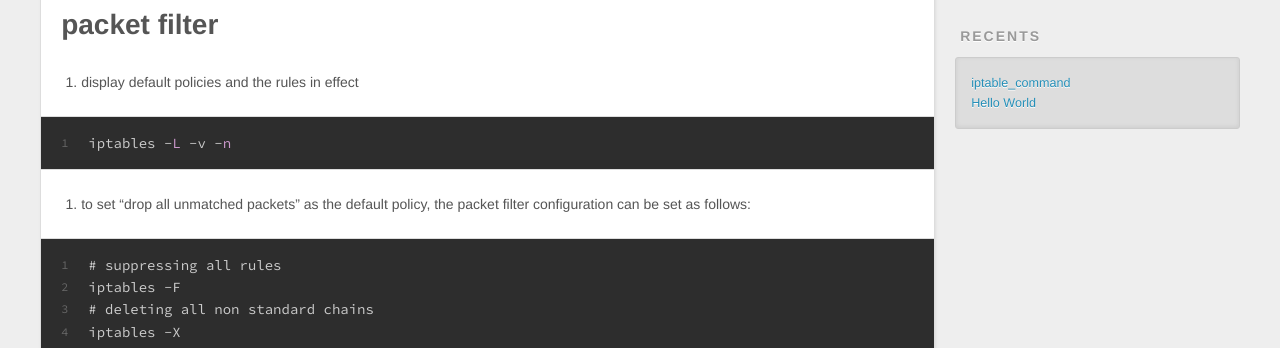
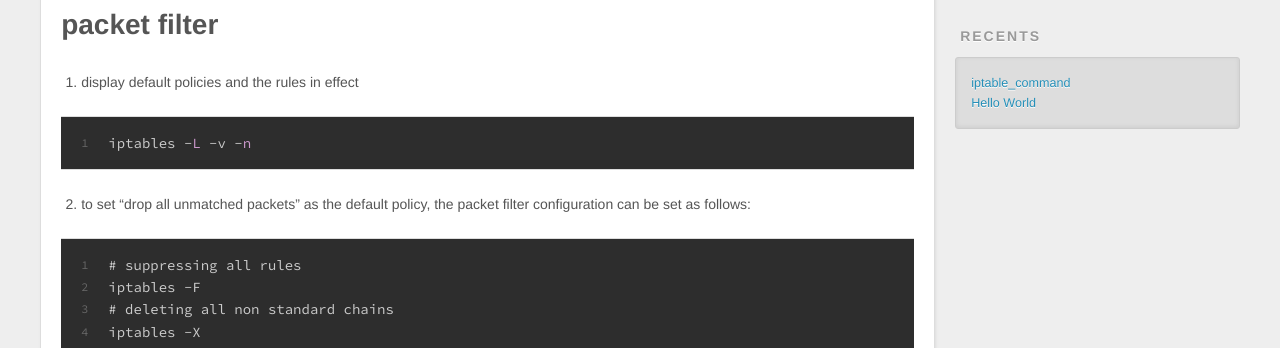
Before and after one commit to shiqian/shiqian.github.io, a plain HTML site: page 2015/05/17/iptable-command/index.html in a window 1280 px wide. Shown: the part 452-800 px from the top of the page. Drawn offline with nearby package versions, Linux system fonts and the light colour scheme.

Commit message:
Site updated: 2015-05-17 18:37:10

```diff
--- a/2015/05/17/iptable-command/index.html
+++ b/2015/05/17/iptable-command/index.html
@@ -7,11 +7,9 @@
   <meta name="viewport" content="width=device-width, initial-scale=1, maximum-scale=1">
   <meta name="description" content="packet filter
 display default policies and the rules in effect
-
  1iptables -L -v -n
 
 to set “drop all unmatched packets” as the default policy, the packet filter configuration can be set as follows:
-
  1">
 <meta property="og:type" content="article">
 <meta property="og:title" content="iptable_command">
@@ -19,21 +17,17 @@ to set “drop all unmatched packets” as the default policy, the packet filter
 <meta property="og:site_name" content="Hexo">
 <meta property="og:description" content="packet filter
 display default policies and the rules in effect
-
  1iptables -L -v -n
 
 to set “drop all unmatched packets” as the default policy, the packet filter configuration can be set as follows:
-
  1">
 <meta name="twitter:card" content="summary">
 <meta name="twitter:title" content="iptable_command">
 <meta name="twitter:description" content="packet filter
 display default policies and the rules in effect
-
  1iptables -L -v -n
 
 to set “drop all unmatched packets” as the default policy, the packet filter configuration can be set as follows:
-
  1">
 
     <link rel="alternative" href="/atom.xml" title="Hexo" type="application/atom+xml">
@@ -103,13 +97,13 @@ to set “drop all unmatched packets” as the default policy, the packet filter
     <div class="article-entry" itemprop="articleBody">
 
         <h1 id="packet_filter">packet filter</h1><ol>
-<li>display default policies and the rules in effect</li>
+<li><p>display default policies and the rules in effect</p>
+ <figure class="highlight stata"><table><tr><td class="gutter"><pre><span class="line">1</span><br></pre></td><td class="code"><pre><span class="line">iptables -<span class="keyword">L</span> -v -<span class="keyword">n</span></span><br></pre></td></tr></table></figure>
+</li>
+<li><p>to set “drop all unmatched packets” as the default policy, the packet filter configuration can be set as follows:</p>
+ <figure class="highlight sql"><table><tr><td class="gutter"><pre><span class="line">1</span><br><span class="line">2</span><br><span class="line">3</span><br><span class="line">4</span><br><span class="line">5</span><br><span class="line">6</span><br><span class="line">7</span><br><span class="line">8</span><br><span class="line">9</span><br></pre></td><td class="code"><pre><span class="line"># suppressing all rules</span><br><span class="line">iptables -F</span><br><span class="line"># deleting all non standard chains</span><br><span class="line">iptables -X</span><br><span class="line"></span><br><span class="line"># basic policy: <span class="operator"><span class="keyword">drop</span> every packet</span><br><span class="line">iptables -P <span class="keyword">INPUT</span> <span class="keyword">DROP</span></span><br><span class="line">iptables -P <span class="keyword">OUTPUT</span> <span class="keyword">DROP</span></span><br><span class="line">iptables -P FORWARD <span class="keyword">DROP</span></span></span><br></pre></td></tr></table></figure></li>
 </ol>
-<figure class="highlight stata"><table><tr><td class="gutter"><pre><span class="line">1</span><br></pre></td><td class="code"><pre><span class="line">iptables -<span class="keyword">L</span> -v -<span class="keyword">n</span></span><br></pre></td></tr></table></figure>
-<ol>
-<li>to set “drop all unmatched packets” as the default policy, the packet filter configuration can be set as follows:</li>
-</ol>
-<figure class="highlight sql"><table><tr><td class="gutter"><pre><span class="line">1</span><br><span class="line">2</span><br><span class="line">3</span><br><span class="line">4</span><br><span class="line">5</span><br><span class="line">6</span><br><span class="line">7</span><br><span class="line">8</span><br><span class="line">9</span><br></pre></td><td class="code"><pre><span class="line"># suppressing all rules</span><br><span class="line">iptables -F</span><br><span class="line"># deleting all non standard chains</span><br><span class="line">iptables -X</span><br><span class="line"></span><br><span class="line"># basic policy: <span class="operator"><span class="keyword">drop</span> every packet</span><br><span class="line">iptables -P <span class="keyword">INPUT</span> <span class="keyword">DROP</span></span><br><span class="line">iptables -P <span class="keyword">OUTPUT</span> <span class="keyword">DROP</span></span><br><span class="line">iptables -P FORWARD <span class="keyword">DROP</span></span></span><br></pre></td></tr></table></figure>
+
 
     </div>
     <footer class="article-footer">
```
Also changed, not shown: index.html (+6 -6 lines). Lines whose indentation alone changed are shown as unchanged.
